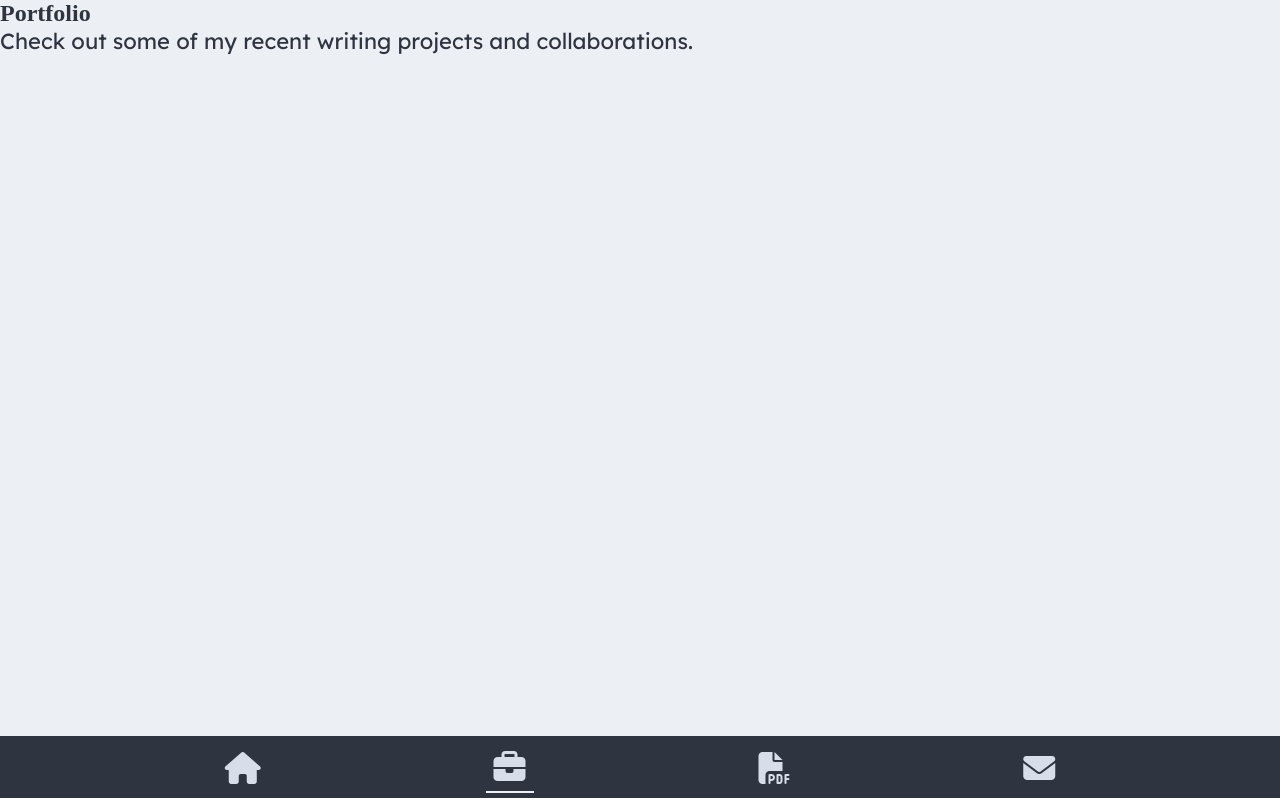
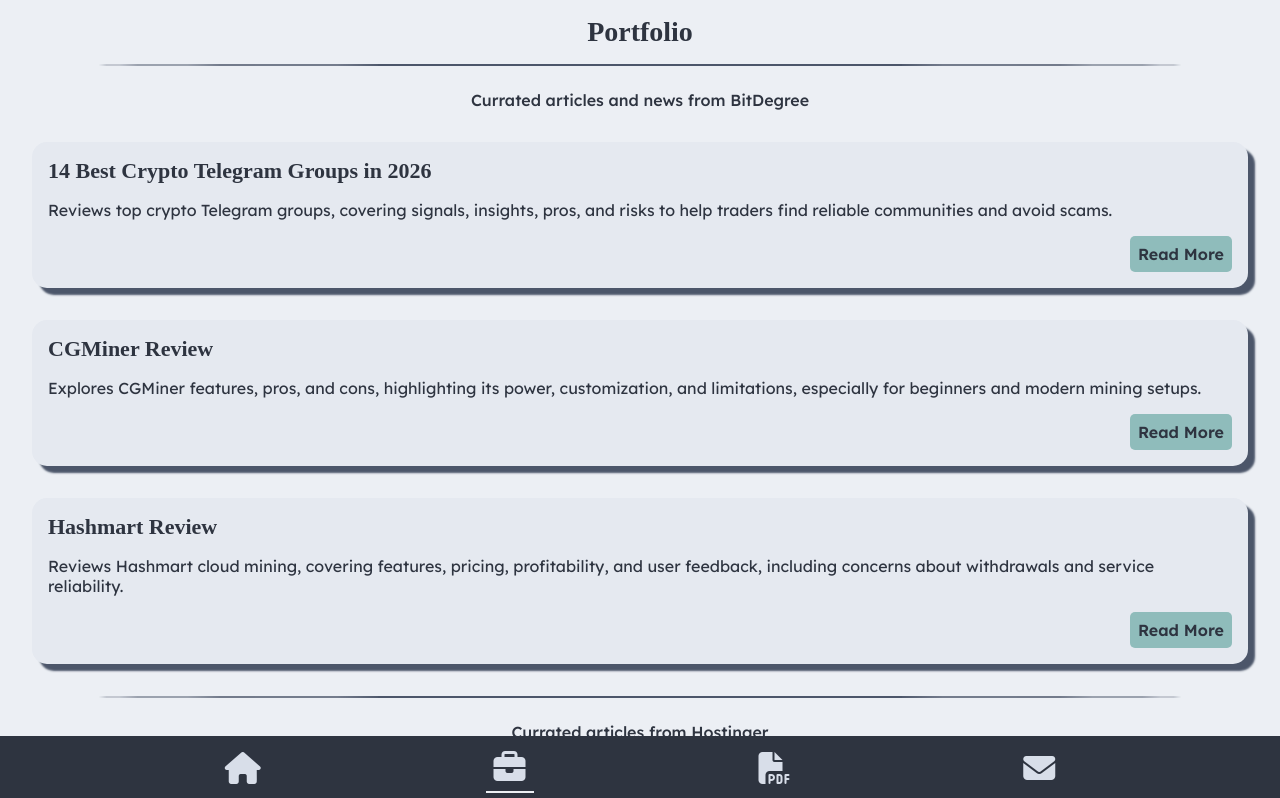
Before and after one commit to yogskr/seo-writing-portfolio, a React (Vite) app: page /portfolio in a window 1280 px wide. Shown: the top 798 px of the page. Built offline with nearby package versions, Linux system fonts and the light colour scheme; a web font is replaced by a local one.

Commit message:
Modify Portfolio section

```diff
--- a/src/pages/portfolio/Portfolio.css
+++ b/src/pages/portfolio/Portfolio.css
@@ -0,0 +1,44 @@
+.portfolio-header {
+  display: flex;
+  flex-direction: column;
+  align-items: center;
+  justify-content: center;
+  gap: var(--space-2);
+  padding: var(--space-2) var(--space-1);
+  text-align: center;
+}
+
+.portfolio-header h2 {
+  font-size: var(--text-h2);
+}
+
+.portfolio-header p {
+  font-size: var(--text-body);
+}
+
+.description {
+  text-align: center;
+  font-weight: 500;
+  margin-top: var(--space-3);
+  margin-bottom: var(--space-3);
+  width: 85%;
+  margin-left: auto;
+  margin-right: auto;
+}
+
+.portfolio-content {
+  padding-bottom: 6rem; /* to prevent content from being hidden behind the fixed navbar */
+}
+
+.bitdegree,
+.hostinger,
+.wordpress {
+  margin-bottom: var(--space-4);
+}
+
+.line-break {
+  width: 85%;
+  border: 1px solid var(--pollar-night-nord3);
+  margin: auto;
+  border-radius: 50%;
+}
--- a/src/pages/portfolio/Portfolio.jsx
+++ b/src/pages/portfolio/Portfolio.jsx
@@ -1,11 +1,40 @@
+import { portfolioData } from "../../data";
 import "./Portfolio.css";
+import {
+  bitdegreeCard,
+  hostingerCard,
+  wordpressCard,
+} from "../../components/cards/Cards";
 
 export function Portfolio() {
   return (
-    <section className="portfolio">
-      <h2>Portfolio</h2>
-      <p>Check out some of my recent writing projects and collaborations.</p>
-      {/* Add portfolio items here */}
-    </section>
+    <>
+      <section className="portfolio-header">
+        <h2>{portfolioData.header.title}</h2>
+      </section>
+      <section className="portfolio-content">
+        <hr className="line-break"></hr>
+        <div className="bitdegree">
+          <p className="description">
+            Currated articles and news from {portfolioData.companies[0]}
+          </p>
+          {bitdegreeCard()}
+        </div>
+        <hr className="line-break"></hr>
+        <div className="hostinger">
+          <p className="description">
+            Currated articles from {portfolioData.companies[1]}
+          </p>
+          {hostingerCard()}
+        </div>
+        <hr className="line-break"></hr>
+        <div className="wordpress">
+          <p className="description">
+            Currated articles from {portfolioData.companies[2]}
+          </p>
+          {wordpressCard()}
+        </div>
+      </section>
+    </>
   );
 }
```
